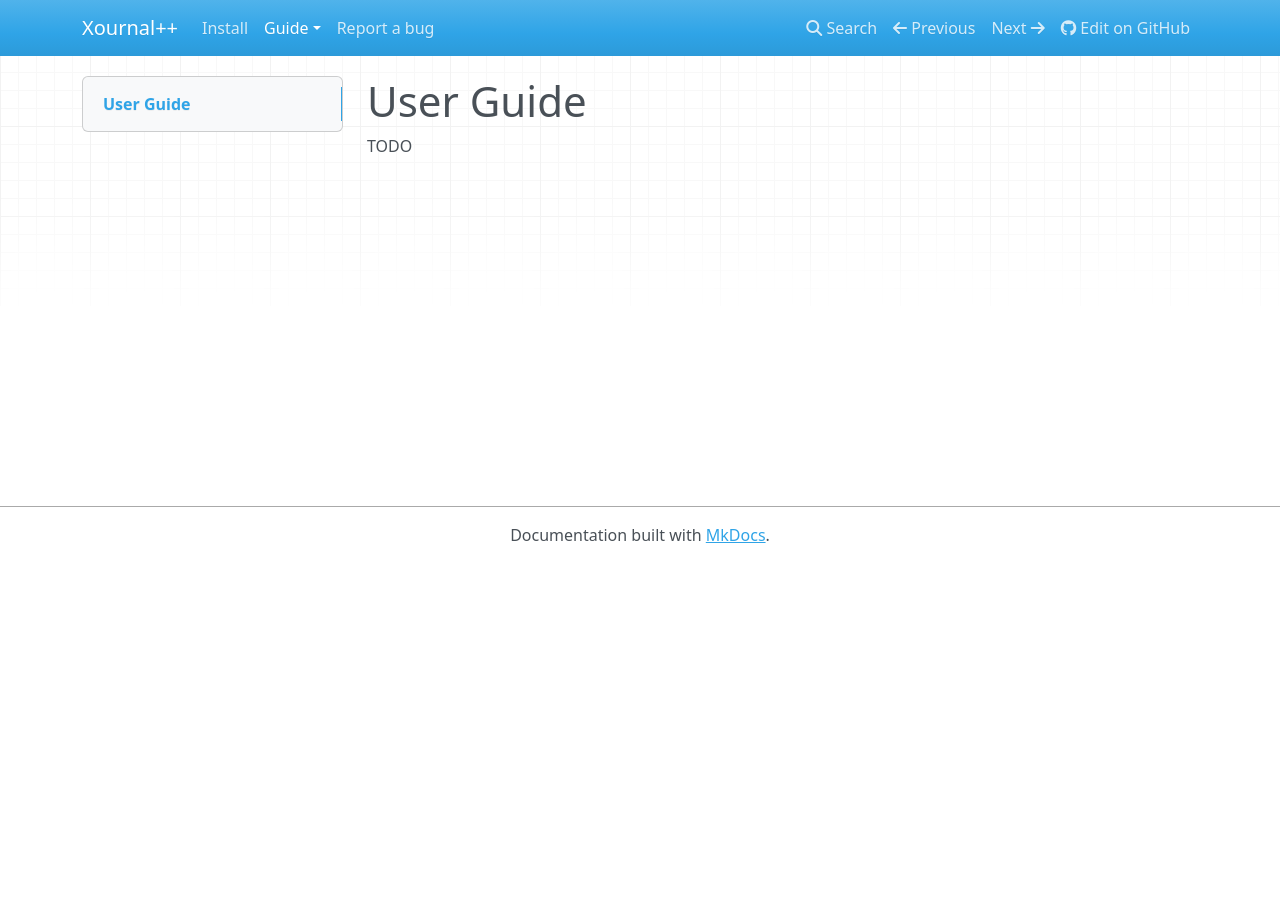
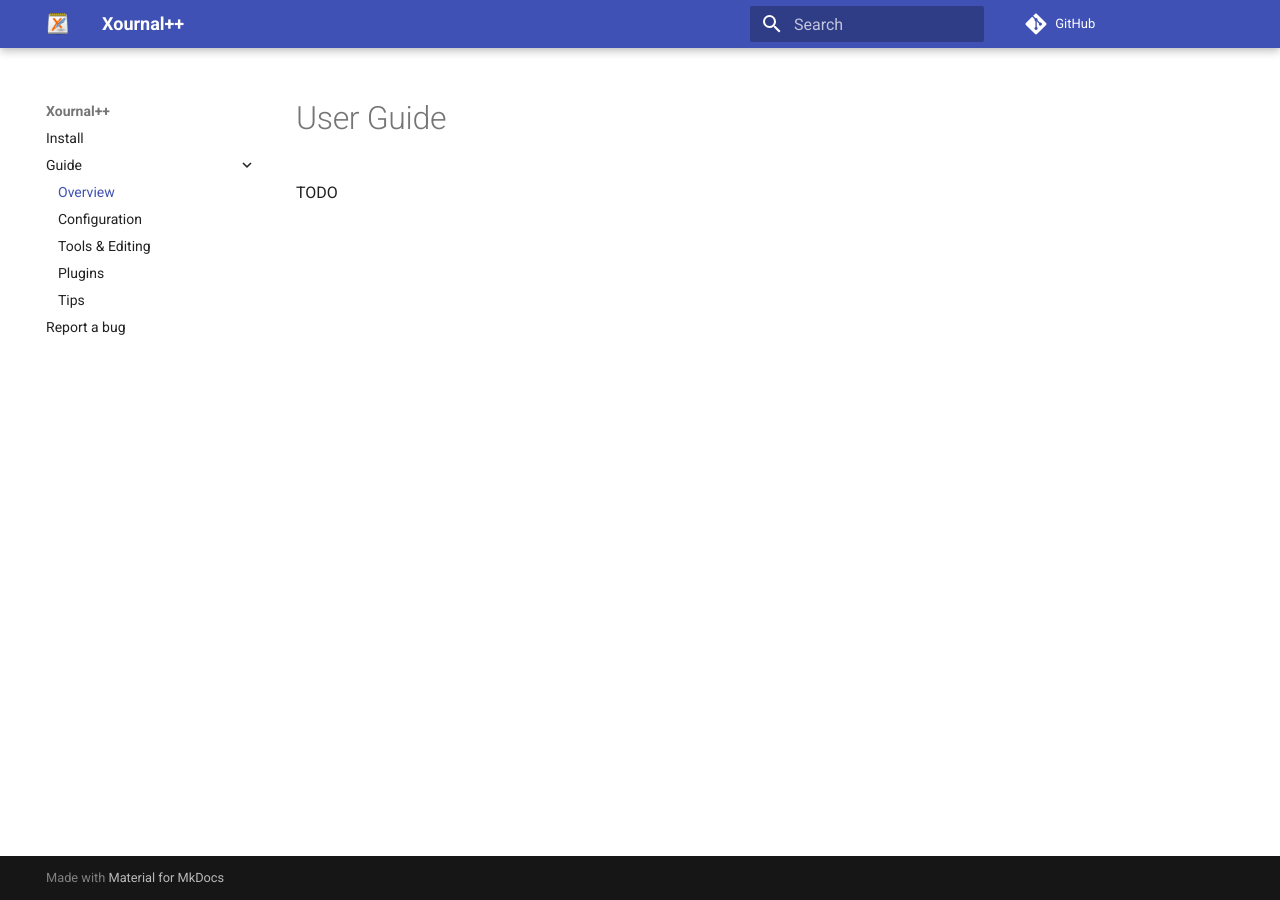
Before and after one commit to xournalpp/xournalpp.github.io, an MkDocs documentation site: the page built from docs/guide/overview.md, in a window 1280 px wide. Built offline with MkDocs 1.6.1 and Material for MkDocs 9.7.7, drawn with Linux system fonts in a browser that asks for light colours; nearby versions of some CDN libraries; comment, search, counter and statistics services are not loaded.

Commit message:
Change theme to material (#6)
Change theme to material with indigo/deep orange color scheme

```diff
--- a/mkdocs.yml
+++ b/mkdocs.yml
@@ -11,3 +11,13 @@ nav:
       - Plugins: guide/plugins.md
       - Tips: guide/tips.md
   - "Report a bug": https://github.com/xournalpp/xournalpp/issues
+
+#Theme config
+theme:
+  name: material
+  favicon: img/favicon.ico
+  logo: img/favicon.ico
+  palette:
+    scheme: default
+    primary: indigo
+    accent: deep orange
```
